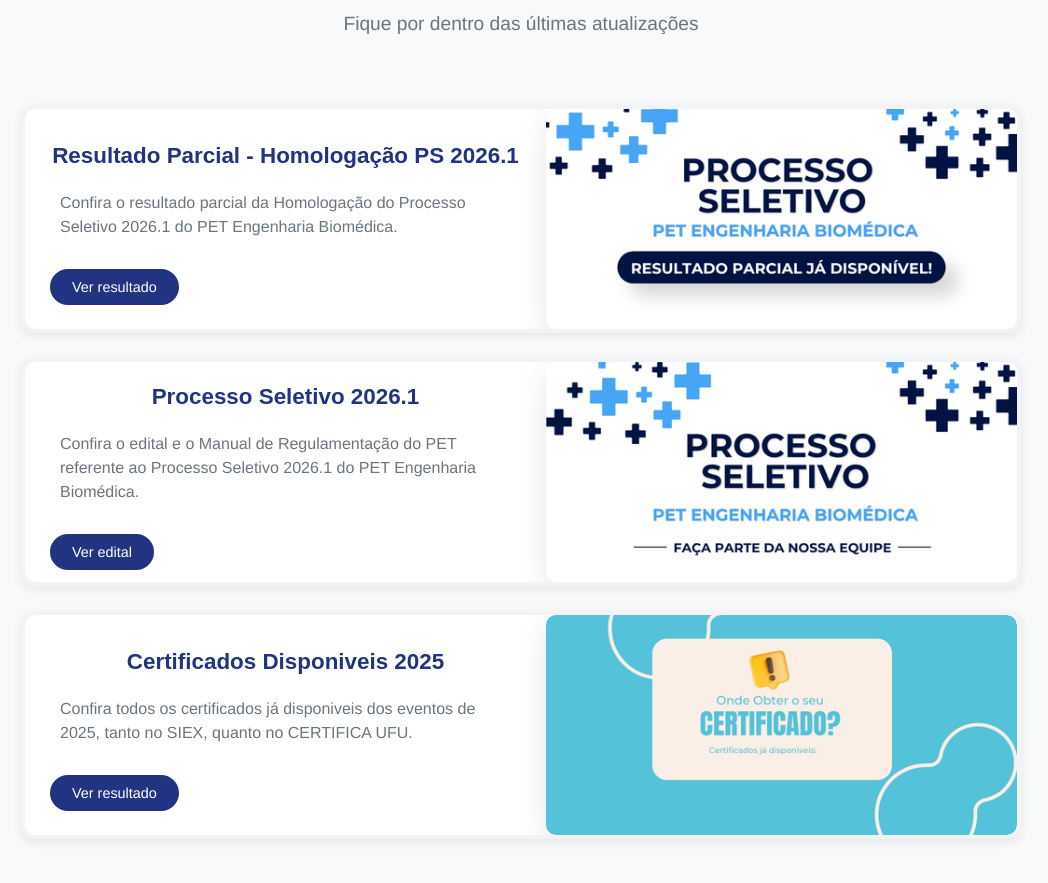
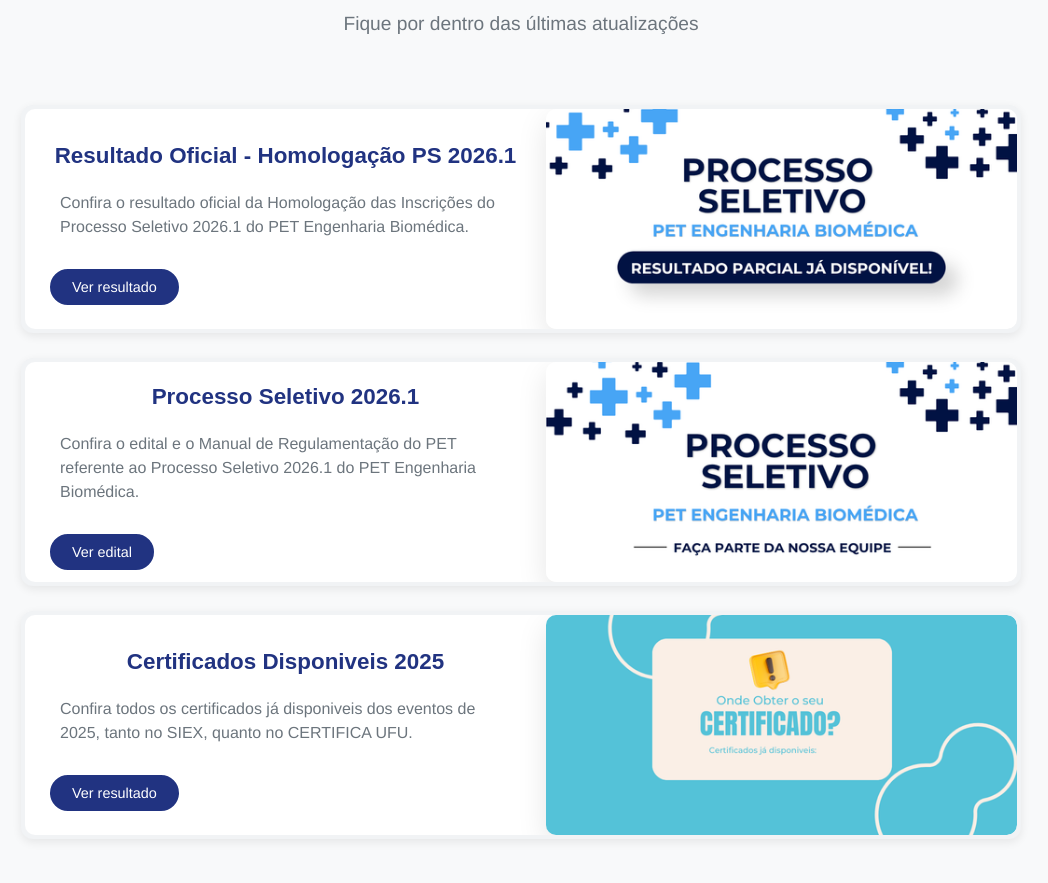
Before and after one commit to petengenhariabiomedica/petengenhariabiomedica.github.io, a plain HTML site: page index.html in a window 1280 px wide. Shown: the part 3016-3899 px from the top of the page, without its empty margins (119-1167 px from the left). Drawn offline with nearby package versions, Linux system fonts and the light colour scheme; a web font is replaced by a local one.

Commit message:
Update index.html

```diff
--- a/index.html
+++ b/index.html
@@ -157,8 +157,8 @@
         <div class="news-box">
             <div class="news-content">
                 <div class="news-text">
-                    <h3>Resultado Parcial - Homologação PS 2026.1</h3>
-                    <p>Confira o resultado parcial da Homologação do Processo Seletivo 2026.1 do PET Engenharia Biomédica.</p>
+                    <h3>Resultado Oficial - Homologação PS 2026.1</h3>
+                    <p>Confira o resultado oficial da Homologação das Inscrições do Processo Seletivo 2026.1 do PET Engenharia Biomédica.</p>
                     <a href="https://drive.google.com/drive/folders/1U6OAL4fmrKypMNE6vVtucI9T5EeDB62M?usp=sharing" class="news-btn">Ver resultado</a>
                 </div>
                 <div class="news-image">
```
